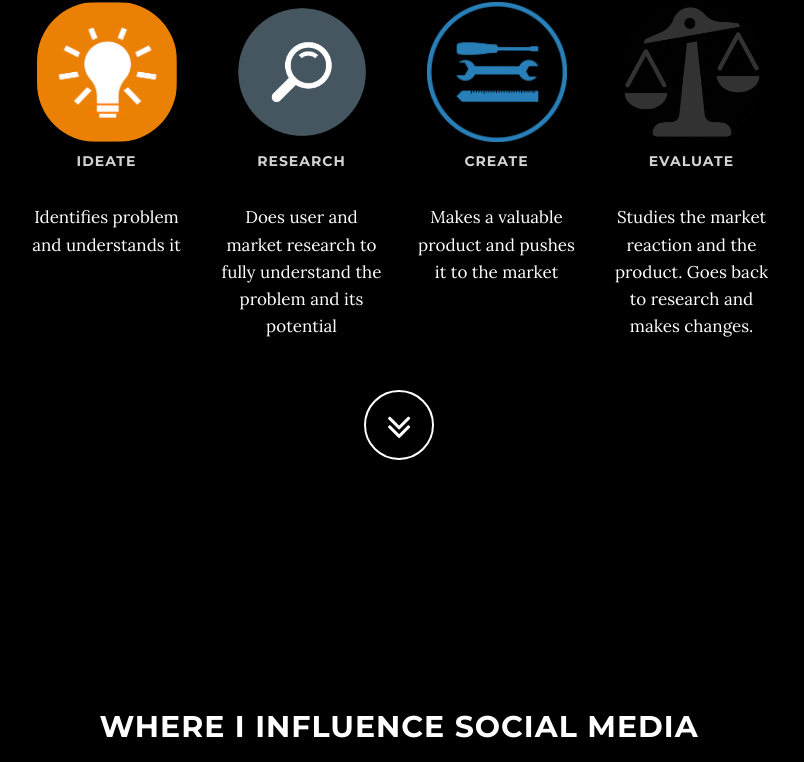
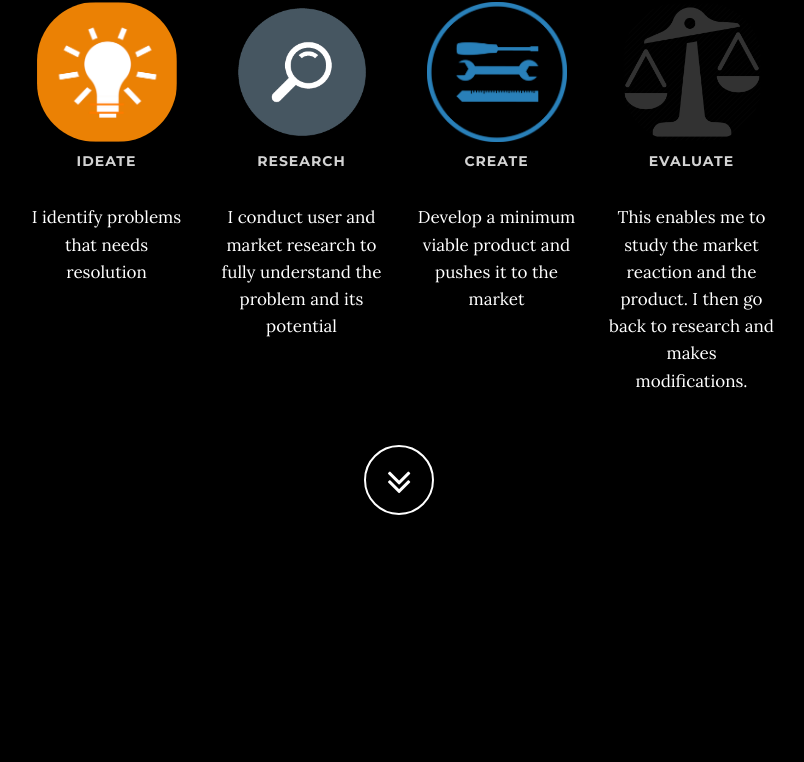
Before and after one commit to yaobaku/yaobaku.github.io, a website: page index.html in a window 1280 px wide. Shown: the part 2472-3234 px from the top of the page, without its empty margins (241-1045 px from the left). Drawn offline with nearby package versions, Linux system fonts and the light colour scheme; some packages are replaced by stand-ins of ours.

Commit message:
Update index.html

```diff
--- a/index.html
+++ b/index.html
@@ -132,25 +132,25 @@
         <div class="col-lg-3">
           <img class="img-circle" src="img/ideate.png" alt="Generic placeholder image" width="140" height="140">
           <h5 class="small-margin">Ideate</h5>
-          <p>Identifies problem and understands it</p>
+          <p>I identify problems that needs resolution</p>
 
         </div><!-- /.col-lg-3 -->
         <div class="col-lg-3">
           <img class="img-circle" src="img/research.png" alt="Generic placeholder image" width="140" height="140"> <br/>
           <h5 class="small-margin">Research</h5>
-          <p>Does user and market research to fully understand the problem and its potential</p>
+          <p>I conduct user and market research to fully understand the problem and its potential</p>
 
         </div><!-- /.col-lg-3 -->
         <div class="col-lg-3">
           <img class="img-circle" src="img/create.png" alt="Generic placeholder image" width="140" height="140">
           <h5 class="small-margin">Create</h5>
-          <p>Makes a valuable product and pushes it to the market</p>
+          <p>Develop a minimum viable product and pushes it to the market</p>
 
         </div><!-- /.col-lg-3-->
 		<div class="col-lg-3">
           <img class="img-circle" src="img/evaluate.png" alt="Generic placeholder image" width="140" height="140">
           <h5 class="small-margin">Evaluate</h5>
-          <p>Studies the market reaction and the product. Goes back to research and makes changes.</p>
+          <p>This enables me to study the market reaction and the product. I then go back to research and makes modifications.</p>
 
         </div><!-- /.col-lg-3 -->
       </div><!-- /.row -->
```
